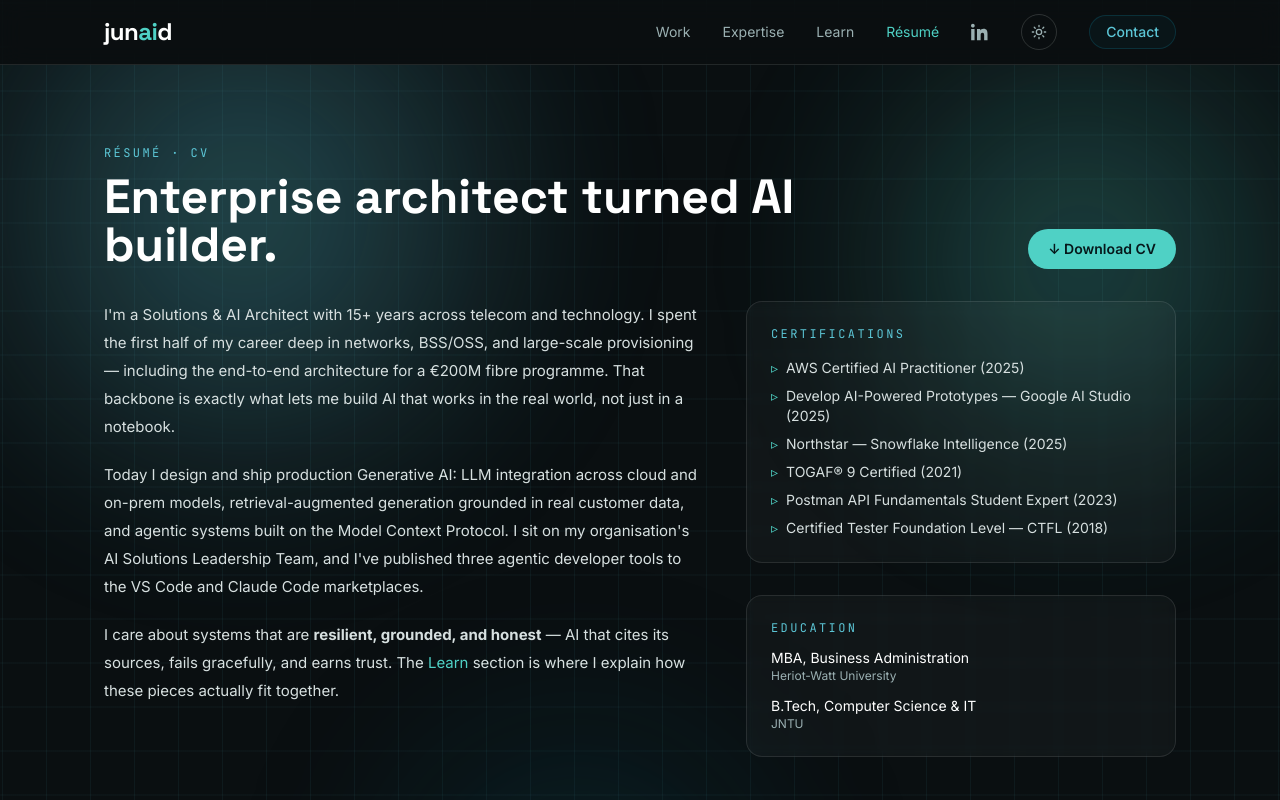
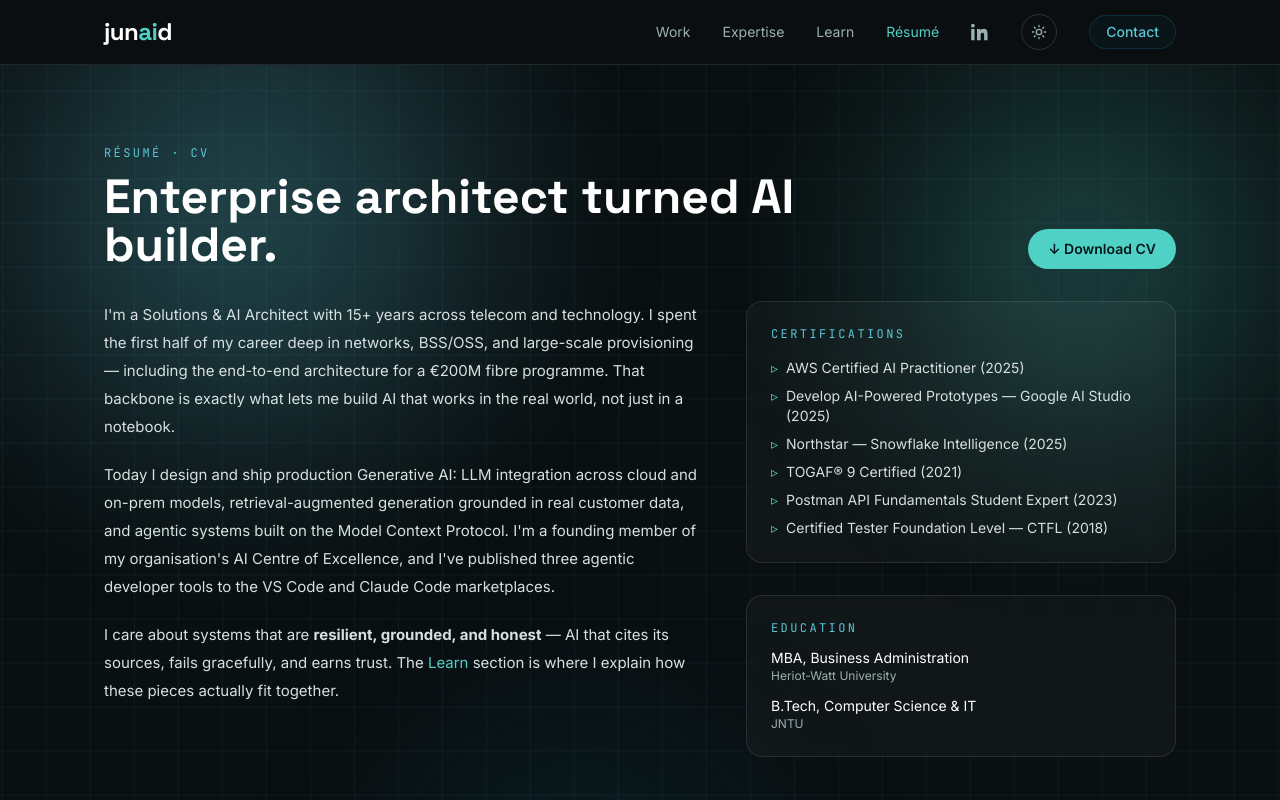
Before and after one commit to saajunaid/jun-ai-d, a Next.js app: page /resume in a window 1280 px wide. Shown: the top 800 px of the page. Built offline with nearby package versions, Linux system fonts and the light colour scheme.

Commit message:
Align resume bio with AI Centre of Excellence framing
Co-Authored-By: Claude Opus 4.8 <noreply@anthropic.com>

```diff
--- a/app/resume/page.tsx
+++ b/app/resume/page.tsx
@@ -37,9 +37,9 @@ export default function Resume() {
           <p>
             Today I design and ship production Generative AI: LLM integration across cloud and
             on-prem models, retrieval-augmented generation grounded in real customer data, and
-            agentic systems built on the Model Context Protocol. I sit on my organisation&apos;s
-            AI Solutions Leadership Team, and I&apos;ve published three agentic developer tools
-            to the VS Code and Claude Code marketplaces.
+            agentic systems built on the Model Context Protocol. I&apos;m a founding member of my
+            organisation&apos;s AI Centre of Excellence, and I&apos;ve published three agentic
+            developer tools to the VS Code and Claude Code marketplaces.
           </p>
           <p>
             I care about systems that are <strong>resilient, grounded, and honest</strong> —
```
